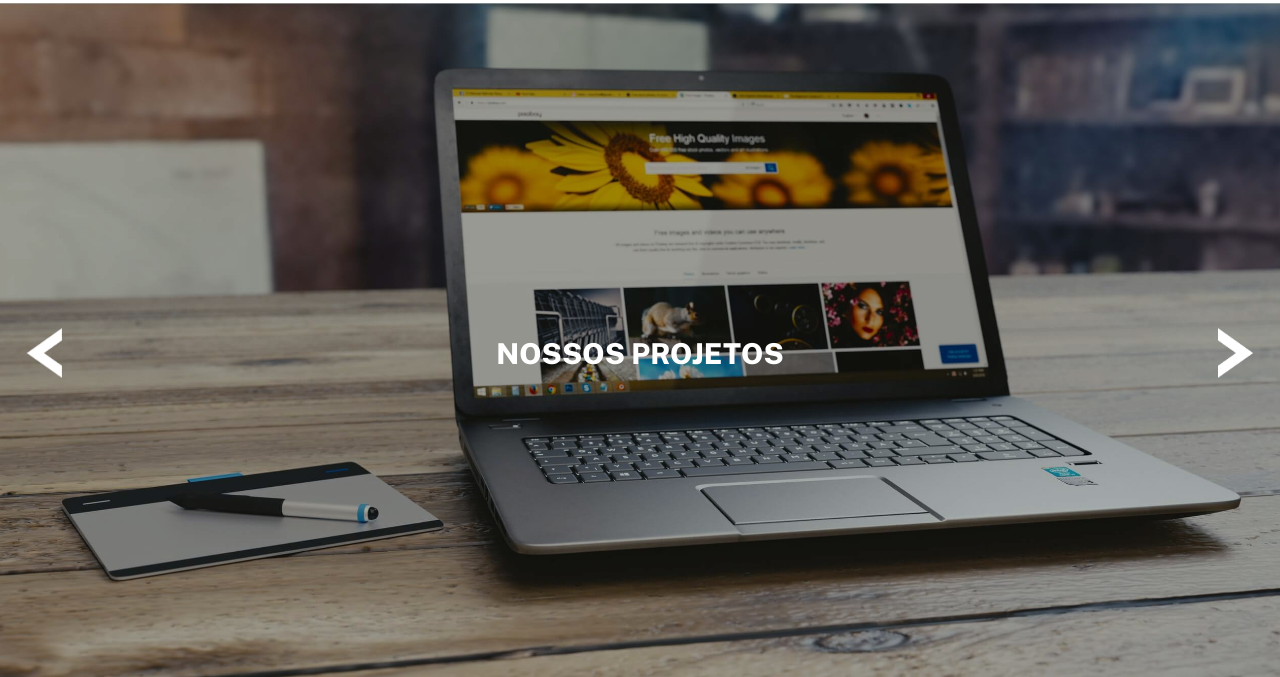
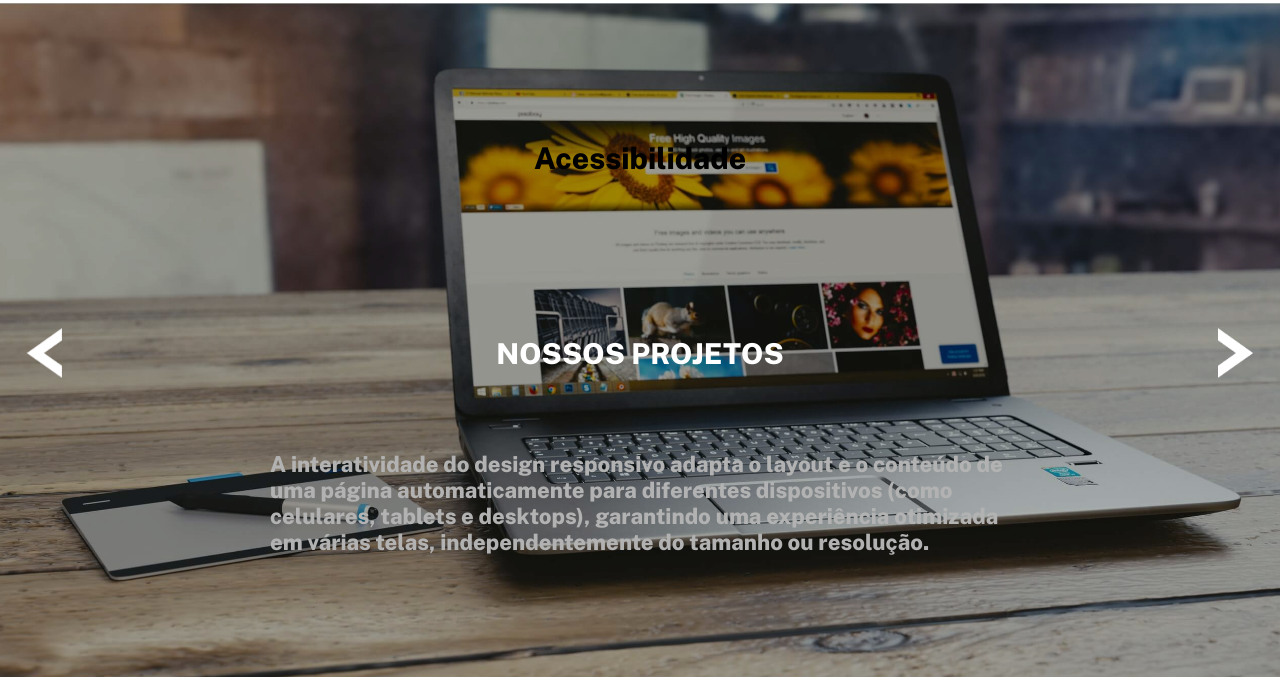
Before and after one commit to Marcondes-Lima/Landig-Pages, a plain HTML site: page index.html in a window 1280 px wide. Both pictures are taken after a click on the link "avançar". Shown: the part 122-799 px from the top of the page. Drawn offline with nearby package versions, Linux system fonts and the light colour scheme.

Commit message:
index.html

```diff
--- a/index.html
+++ b/index.html
@@ -43,7 +43,11 @@
                 <h2 class="matriz">Projeto Matriz</h2>
                 <p class="demostracao">Desenvolvimento de uma landing page possibilita  aumento de  interatividade   e conversão em 40% com seu público alvo.</p>
             </div>
-            <div class="imagem-painel projeto2"></div>
+            <div class="imagem-painel projeto2">
+
+                <h2 class="matriz">Acessibilidade</h2>
+                <p class="demostracao">A interatividade do design responsivo adapta o layout e o conteúdo de uma página automaticamente para diferentes dispositivos (como celulares, tablets e desktops), garantindo uma experiência otimizada em várias telas, independentemente do tamanho ou resolução.</p>
+            </div>
             <div class="imagem-painel projeto3"></div>
 
             <a href="#" id="btn-voltar" class="seta btn-voltar">voltar</a>
--- a/style.css
+++ b/style.css
@@ -1,9 +1,10 @@
 @import url('https://fonts.googleapis.com/css2?family=Public+Sans:wght@300;400;800&display=swap');
 
 .matriz {
-    margin: 20px;
+    margin: 80px;
     padding: 20px;
     font-size: 30px;
+    font-weight: bold;
     display: flex;
     justify-content: center;
     align-items: center;
@@ -13,7 +14,7 @@
 }
 
 .demostracao {
-    margin: 20px;
+    margin: 250px;
     padding: 20px;
     font-size: 22px;
     display: flex;
@@ -22,10 +23,16 @@
     height: 15px;
     position: relative;
     color: white;
+    font-weight: bold;
     font-size: calc(1em + 0,5vw);
 
+}
 
-}
+
+
+
+
+
 
 * {
     margin: 0;
```
